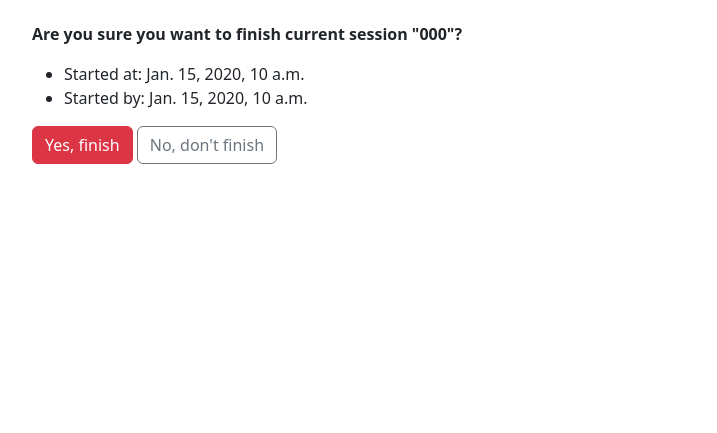
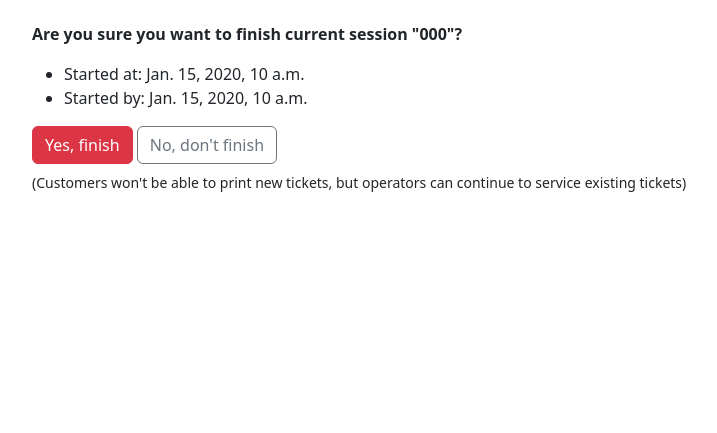
Before and after one commit to Andrey-Volkovitskiy/queue-manager, a Django app: template queue_manager/templates/session/finish.html in a window 1280 px wide. Shown: the part 172-605 px from the top of the page, without its empty margins (50-767 px from the left). Run offline with Django 4.2, Linux system fonts and the light colour scheme; the template is opened without the code that fills it: most values are stand-ins (such as "Sample title", 1, 10 or a date in 2020); some libraries are stand-ins or nearby versions.

Commit message:
Add text to SessionFinish page

```diff
--- a/queue_manager/templates/session/finish.html
+++ b/queue_manager/templates/session/finish.html
@@ -21,5 +21,7 @@
     </ul>
     <input type=submit value="Yes, finish" class="btn btn-danger">
     <input type=button value="No, don't finish" onClick="javascript:history.go(-1);" class="btn btn-outline-secondary">
+    <p class="my-2"><small>(Customers won't be able to print new tickets,
+      but operators can continue to service existing tickets)</small></p>
   </form>
 {% endblock %}
```
Also changed, not shown: tests/session/test_session_finish.py (+2 -0 lines).
